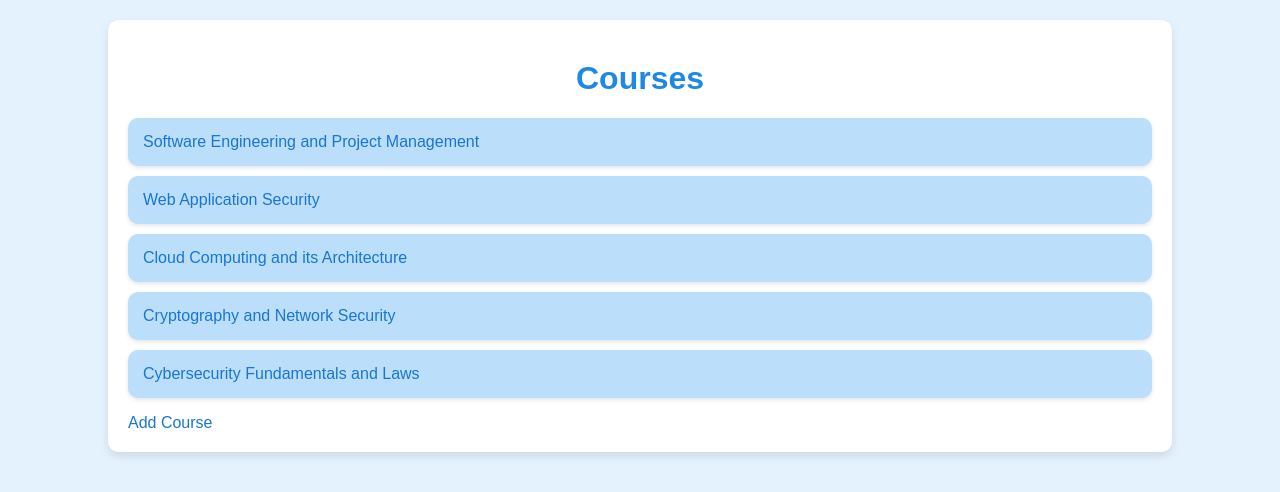
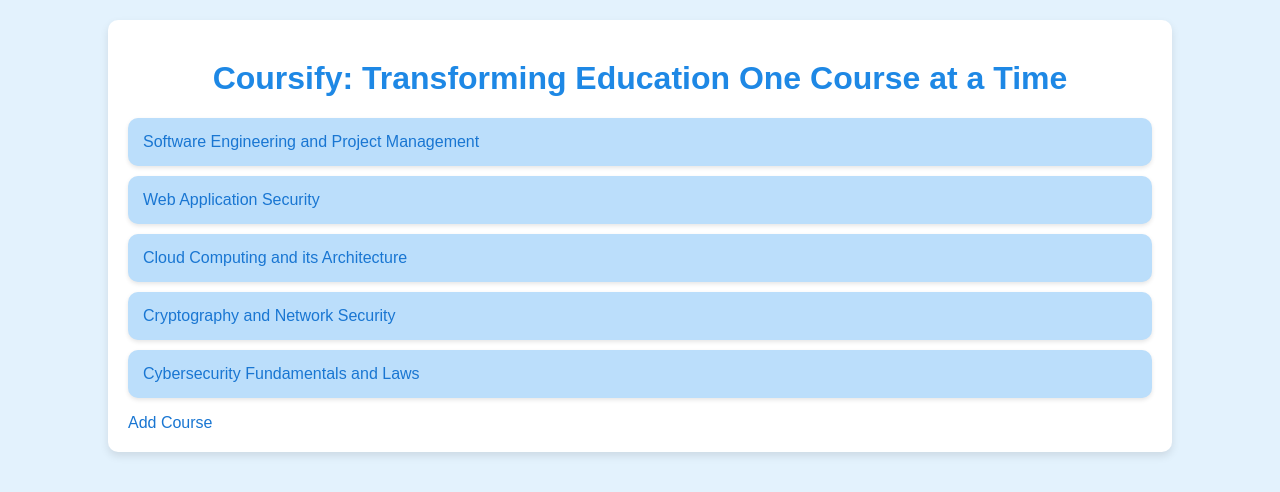
Before and after one commit to Shashank-kamath/Course_Management_Website, a Flask app: page /courses in a window 1280 px wide. Shown: the top 492 px of the page. Run offline with Flask 3, Linux system fonts and the light colour scheme; data comes from the database, SQL or seed files in the repository; both versions use the stored data as it was after the commit.

Commit message:
final commit

```diff
--- a/app.py
+++ b/app.py
@@ -23,7 +23,7 @@
 
 @app.route('/')
 def home():
-    return render_template('index.html')
+    return redirect('courses')
 
 @app.route('/courses')
 def courses():
--- a/templates/courses.html
+++ b/templates/courses.html
@@ -6,7 +6,7 @@
 </head>
 <body>
     <div class="container">
-        <h1>Courses</h1>
+        <h1>Coursify: Transforming Education One Course at a Time </h1>
         <ul>
             {% for course in courses %}
             <li><a href="/videos/{{ course[0] }}">{{ course[1] }}</a></li>
```
Also changed, not shown: course_management.db.
